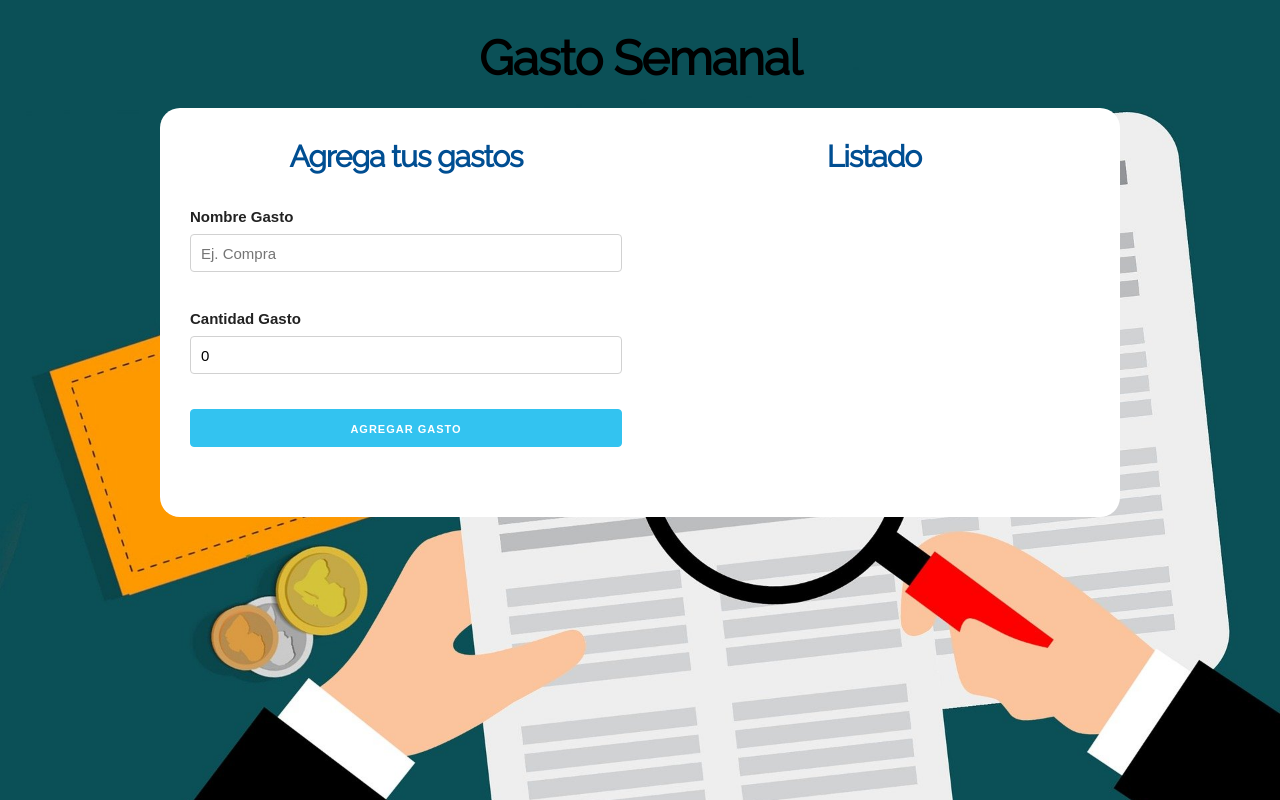
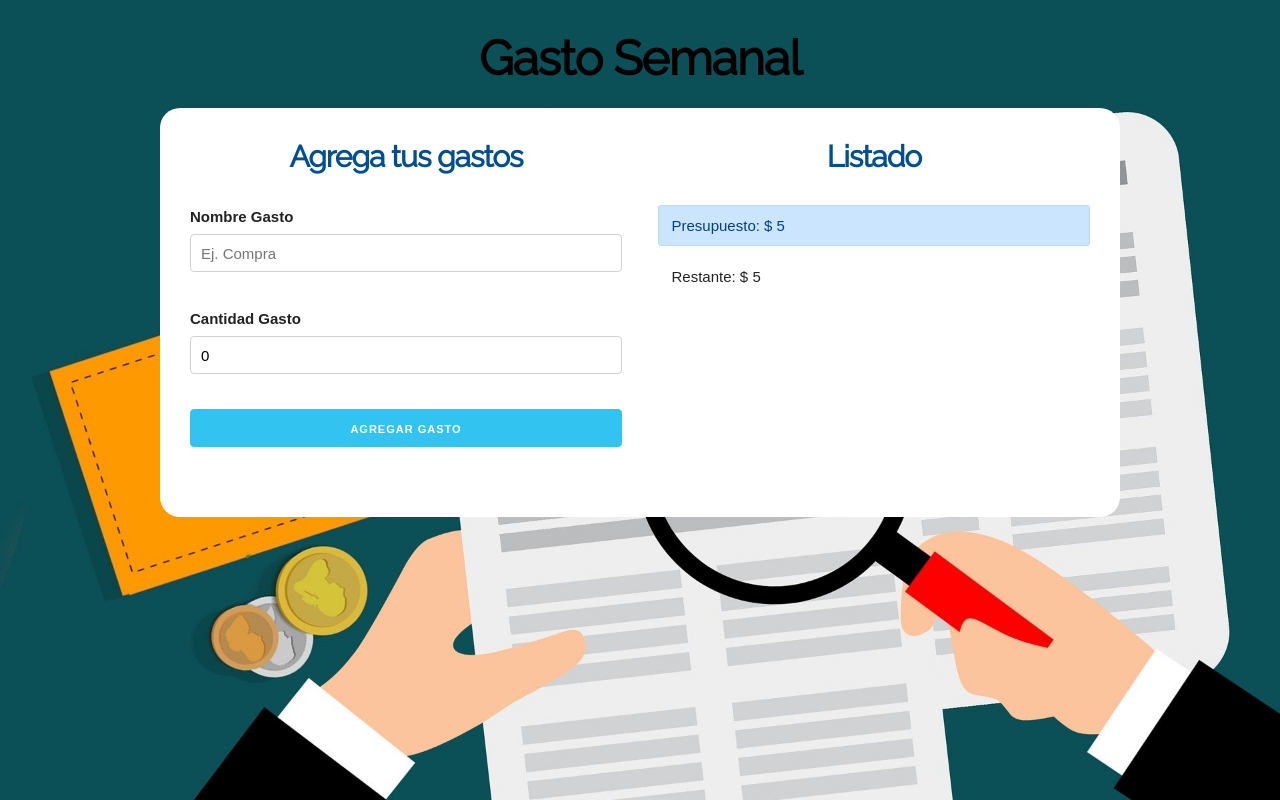
Before and after one commit to ojedam13/presupuesto-mensual, a React (Create React App) app: page / in a window 1280 px wide. Both pictures are taken after typing "5" into the empty fields and a click on the input "Definir presupuesto". Built offline with nearby package versions, Linux system fonts and the light colour scheme.

Commit message:
creando componente de presupuesto y restante

```diff
--- a/src/App.js
+++ b/src/App.js
@@ -2,6 +2,7 @@
 import Pregunta from './components/Pregunta';
 import Formulario from './components/Formulario';
 import Listado from './components/Listado';
+import ControlPresupuesto from './components/ControlPresupuesto';
 
 
 function App() {
@@ -46,7 +47,11 @@
             <div className='one-half column'>
                   <Listado
                     gastos={gastos}
-              />
+                  />
+                  <ControlPresupuesto
+                    presupuesto={presupuesto}
+                    restante={restante}
+                  />
             </div>
           </div>
             )
--- /dev/null
+++ b/src/components/ControlPresupuesto.js
@@ -0,0 +1,16 @@
+import React, {Fragment} from 'react';
+
+const ControlPresupuesto = ({presupuesto, restante}) => {
+    return (
+        <Fragment>
+            <div className='alert alert-primary'>
+                Presupuesto: $ {presupuesto}
+            </div>
+            <div className='alert'>
+                Restante:  $ {restante}
+            </div>
+        </Fragment>
+     );
+}
+
+export default ControlPresupuesto;
```
